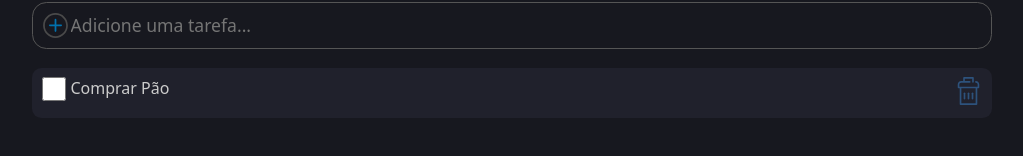
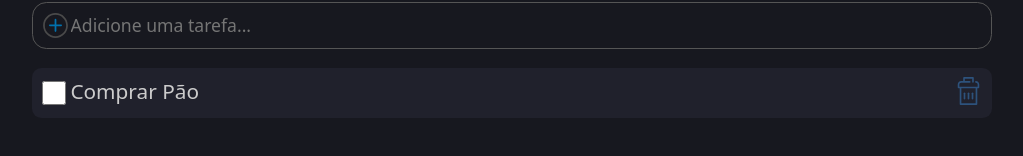
Before and after one commit to Jefferson-Guirra/Lista-de-Tarefas, a React app: page / in a window 1280 px wide. Shown: the part 242-398 px from the top of the page, without its empty margins (128-1151 px from the left). Built offline with nearby package versions, Linux system fonts and the light colour scheme; the HTML template or start-up script is replaced by a standard one.

Commit message:
styles/resize label checked input

```diff
--- a/src/components/ListItem/styles.ts
+++ b/src/components/ListItem/styles.ts
@@ -19,13 +19,15 @@ export const Container = styled.div(
   label {
     display: flex;
     alig-items: center;
+    justify-content:center;
     gap: .3rem;
     color: #ccc;
-    text-decoration: ${props.done ? 'line-through' : 'initial'}
+    text-decoration: ${props.done ? 'line-through' : 'initial'};
+    font-size:1.3rem;
+
   }
   label input {
-    width: 1.5rem;
-    height: 1.5rem;
+    width:1.5rem;
   }
 
   button{
@@ -37,18 +39,21 @@ export const Container = styled.div(
     cursor:pointer;
   }
 
-  button:hover{
-    animation: showDelete .5s forwards
+  button:hover img{
+    animation: show-pop 1s infinite linear;
   }
 
-  @keyframes showDelete{
-    from{
-      transform: rotate(-45deg)
-    }
-    to{
-      transform: initial
-    }
+  @keyframes show-pop{
+  0%{
+    transform: scale(1,1);
   }
+  50%{
+    transform: scale(1.1,1.1);
+  }
+  100%{
+    transform: scale(1,1);
+  }
+}
 
   @keyframes anima-left{
     from{
```
